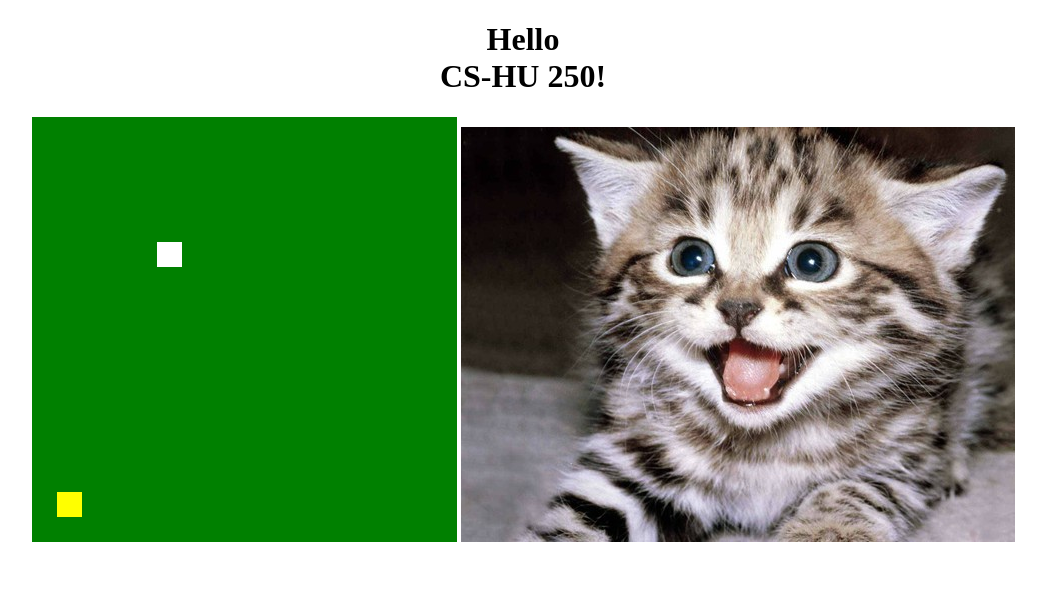
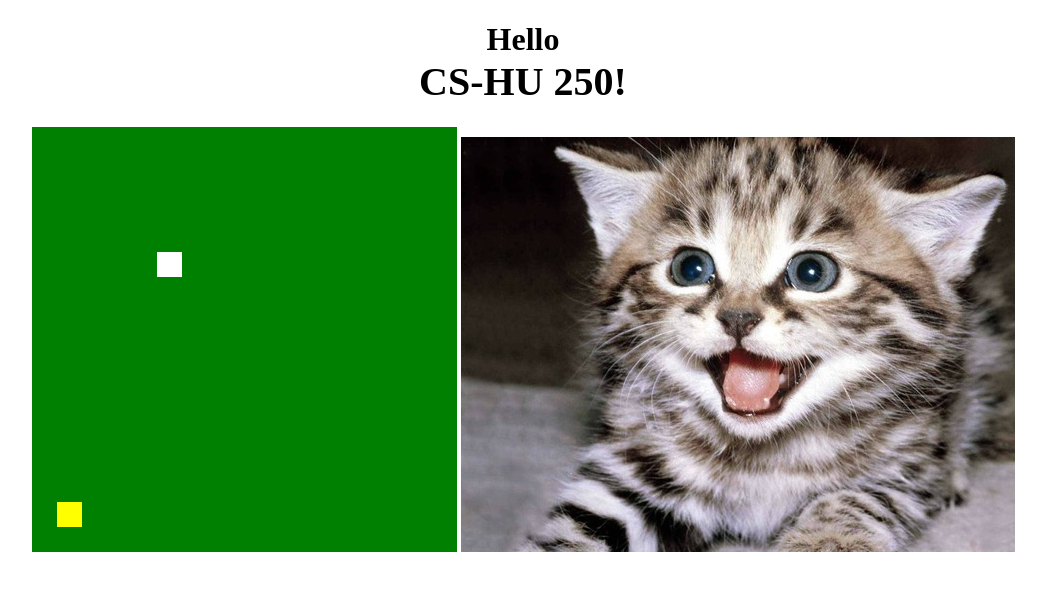
Before and after one commit to AxelMurilllo/hello-world, a plain HTML site: page index.html in a window 1280 px wide. Shown: the whole page, without its empty margins (117-1163 px from the left). Drawn offline with Linux system fonts and the light colour scheme.

Commit message:
Update style.css

```diff
--- a/style.css
+++ b/style.css
@@ -1,7 +1,7 @@
 body {
 	text-align: center;
 }
-.geeks {
+.CSTitle {
 	font-size: 40px;
 	font-weight: bold;
 	color: black;
```
